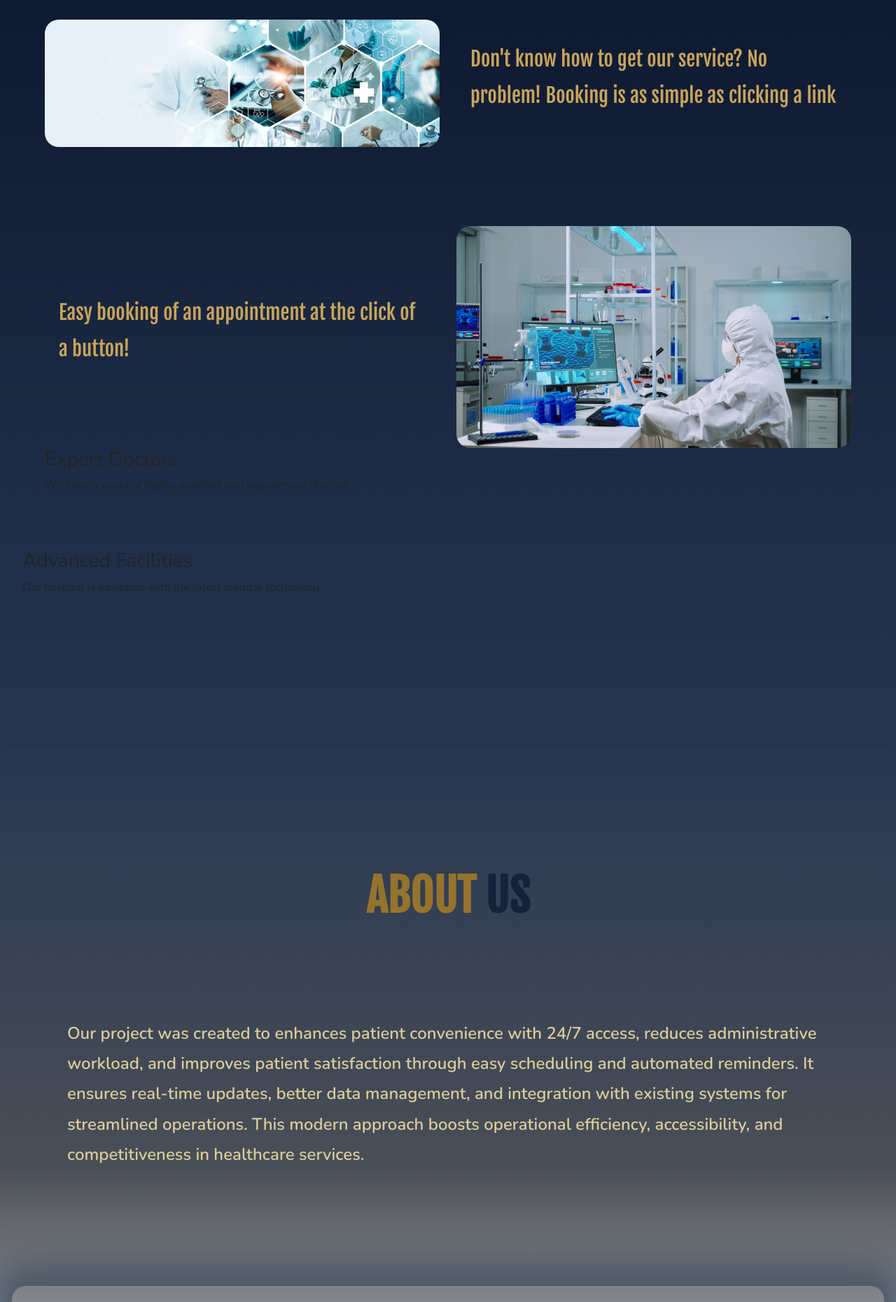
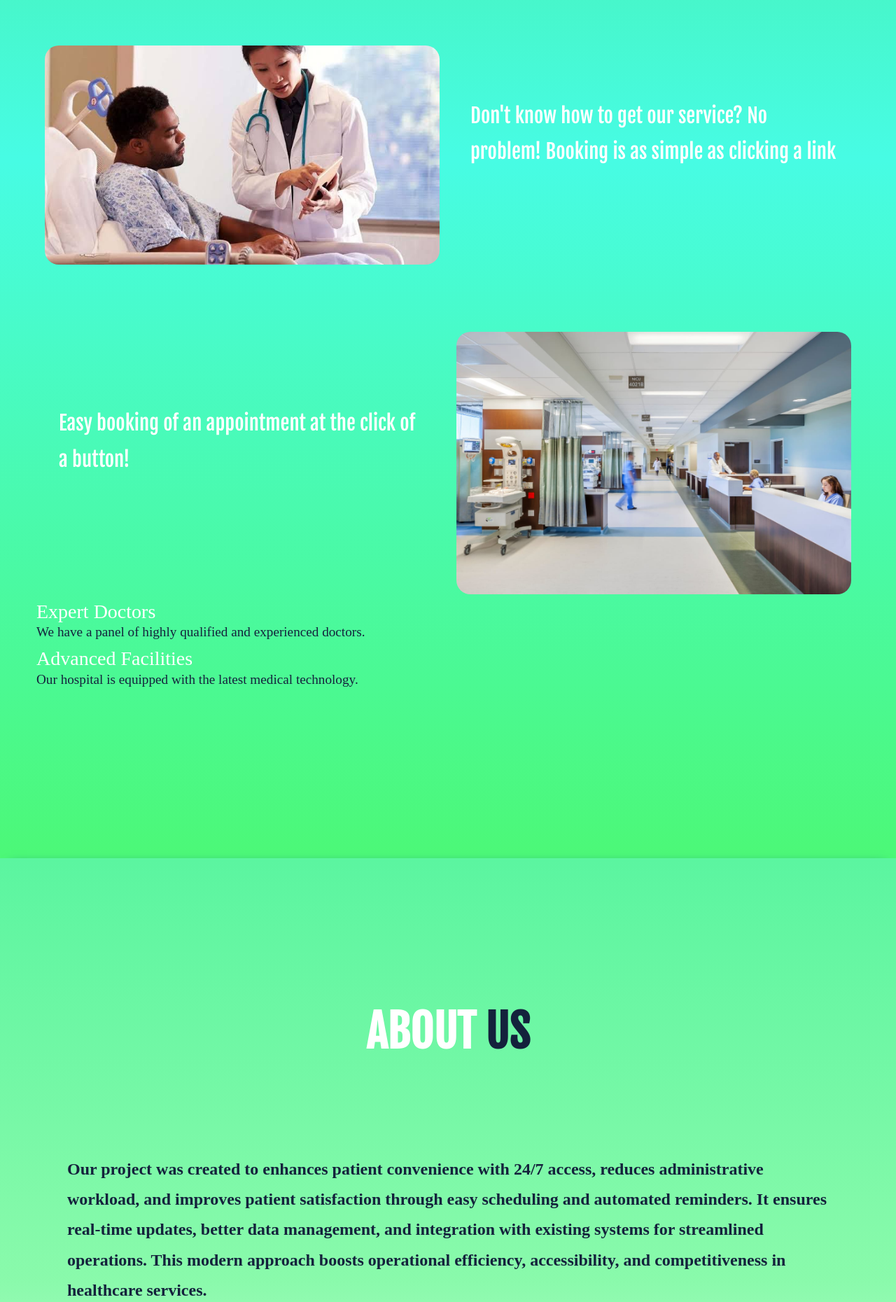
Before and after one commit to BelloAbdulmujib/MedEase_Portfolio_Project, a Flask app: page / in a window 1280 px wide. Shown: the part 1802-3662 px from the top of the page at 70% size. Run offline with Flask 3, Linux system fonts and the light colour scheme; some libraries are stand-ins or nearby versions.

Commit message:
MedEase_Portfolio_Project

```diff
--- a/app/static/style/landing.css
+++ b/app/static/style/landing.css
@@ -1,6 +1,7 @@
 @import url('https://fonts.googleapis.com/css2?family=Fjalla+One&family=Nunito:ital,wght@0,200..1000;1,200..1000&display=swap');
 
-*{
+
+body{
     margin: 0;
     padding: 0;
     box-sizing: border-box;
@@ -9,11 +10,10 @@
 }
 
 #intro{
-    height: 100vh;
+    height: 120vh;
     /* width: 1150px;  */
     width: 100%;
-    background-color: rgba(2, 17, 30, 0.187);
-    background-image: url(../images/globe.jpg);
+    background-image: linear-gradient(rgb(66, 250, 149), rgb(164, 179, 248), rgb(94, 243, 156));
     background-size: cover;
     background-blend-mode: multiply;
     display: flex;
@@ -24,7 +24,7 @@
 
 
 nav{
-    background-color: rgb(1, 1, 1);
+    background-color: rgb(20,34,60);
     /* width: 1150px; */
     width: 100%;
     display: flex;
@@ -35,8 +35,8 @@
 
 nav a{
     text-decoration: none;
-    color: rgb(200,164,91);
-    font-family: "Fjalla One";
+    color: #fff;
+    font-family: Cambria, Cochin, Georgia, Times, 'Times New Roman', serif;
     font-size: x-large;
     margin: 0.5rem;
     padding: 0.5rem;
@@ -45,8 +45,8 @@
 }
 
 nav a:hover{
-    color: rgb(200,164,91);
-    border-bottom: 0.1rem solid rgb(202,164,91);
+    color: rgb(91, 200, 124);
+    border-bottom: 0.1rem solid rgb(91, 202, 137);
     padding: 0.25rem;
 }
 
@@ -64,22 +64,47 @@
 }
 
 .main-text div{
-    color: rgb(200, 164, 91);
-    font-family: "Fjalla One", sans-serif;
+    color: #fff;
+    font-family: 'Times New Roman', Times, serif;
 }
 
 .main-text .txt-1{
-    font-size: 6vw;
-    font-weight: 800;
+    font-size: 55px;
+    font-weight: 400;
+    height: 150px;
+    color: rgb(20,34,60);
+}
+
+.main-text .txt-1 h1{
+    font-size: 25px;
+    font-weight: 400;
+    height: 120px;
+    color: #fff;
 }
 
 .main-text .txt-2{
     font-size: xx-large;
+    color: rgb(20,34,60);
+    font-weight: 300;
+}
+
+section .content p{
+    font-size: 25px;
+    font-weight: 400;
+    height: 180px;
+    padding: 2rem;
+    font-family: 'Times New Roman', Times, serif;
+    color: rgb(20,34,60);
+}
+
+section image{
+    height: 280px;
+    padding: 2rem;
 }
 #features{
     height: 250vh;
     width: 100%;
-    background-image: linear-gradient(rgb(0,14,30), rgb(15, 27, 51), rgb(38,54,81));
+    background-image: linear-gradient(rgb(72, 228, 119), rgb(71, 252, 228), rgb(76, 248, 119));
     box-shadow: 0 -5px 15px -15px rgb(38,54,81);
     display: flex;
     flex-direction: column;
@@ -91,12 +116,13 @@
 #features .heading {
 font-family: "Fjalla One";
 text-align: center;
-color: rgb(200,164,91);
+color: rgb(20,34,60);
 font-weight: 700;
 font-size: 4rem;
 padding-bottom: 3rem;
 text-transform: uppercase;
-margin-top: 30px;
+margin-top: 140px;
+height: 60px;
 }
 
 
@@ -138,16 +164,35 @@
     font-size: 1.8rem;
     padding: 1rem 0;
     /* color: rgb(20,34,60); */
-    color: rgb(200,164,91);
+    color: #fff;
     line-height: 1.8;
+    font-weight: 400;
+}
+
+#features .row .feature-item{
+    font-family: 'Times New Roman', Times, serif;
+    font-size: 1.2rem;
+    padding: 0.5rem 0;
+    /* color: rgb(20,34,60); */
+    color: #fff;
+    line-height: 0.5;
+    font-weight: 400;
+    height: 250px;
+}
+
+#features .row .feature-item p{
+    font-family: 'Times New Roman', Times, serif;
+    font-size: 1.2rem;
+    color: rgb(20,34,60);
+    line-height: 0.5;
     font-weight: 400;
 }
 
 #about{
     height: 150vh;
     width: 100%;
-    background-image: linear-gradient(rgba(38, 54, 81, 1), rgba(18, 24, 35, 0.763), rgba(18, 24, 35, 0) );
-    box-shadow: 0 -5px 15px -15px rgba(0, 14, 30, 1);
+    background-image: linear-gradient(rgb(91, 245, 160), rgba(101, 248, 145, 0.763), rgba(57, 241, 57, 0) );
+    box-shadow: 0 -5px 15px -15px rgb(3, 89, 122);
     display: flex;
     flex-direction: column;
     justify-content: center;
@@ -169,7 +214,7 @@
 #about .heading span{
     font-family: "Fjalla One";
     /* color: rgb(202,182,141); */
-    color: rgb(149 115 45);
+    color: #fff;
     font-weight: 700;
  }
 
@@ -203,7 +248,7 @@
 #about .row .content p{
     font-size: 1.5rem;
     padding: 1rem 0;
-    color: rgb(218, 205, 155);
+    color: rgb(20,34,60);
     line-height: 1.8;
     font-weight: 600;
 
--- a/app/templates/landing.html
+++ b/app/templates/landing.html
@@ -18,12 +18,29 @@
           <a href="#features">Features</a>
           <a href="#about">About</a>
           <a href="/register">Sign Up</a>
+          <a href="/login">Login</a>
         </nav>
     </header>
     <section id="intro">
         <div class="main-text">
-            <div class="txt-1">Book an appointment with us from your home</div>
-            <div class="txt-2">at MedEase Hospital service</div>
+            <div class="txt-1"> Welcome to <strong>MedEase</strong> Online Booking and Management System.
+              <h1>Where we prioritize your health and convenience. Our cutting-edge hospital management system allows you to book appointments,
+              manage your healthcare records, and access a wealth of medical resources all from the comfort of your home
+              <br>Book an appointment with us from your home.</h1>
+            </div>
+            <div class="txt-2">MedEase Hospital is always at your Service </div>
+        </div>
+        <div class="row">
+
+          <div class="image">
+            <img src="{{ url_for('static', filename='images/hosp_reception.jpg') }}">
+          </div>
+          <div class="content">
+            <p>
+              Experience seamless appointment scheduling with our user-friendly hospital booking website. Book your appointment anytime, from anywhere.
+              Enjoy quick and hassle-free appointment bookings with our state-of-the-art online platform. Your health matters, and so does your time.
+            </p>
+          </div>
         </div>
     </section>
 
@@ -35,12 +52,12 @@
       <div class="row">
         <div class="content">
           <p>
-           Our team is available round the clock to assist you with any queries.
+           Take control of your healthcare journey with our advanced booking system. Easily schedule, reschedule, or cancel appointments at your convenience.
            Enjoy a Compassionate Care and Exceptional Service with MedEase
           </p>
         </div>
         <div class="image">
-          <img src="{{ url_for('static', filename='../images/1') }}">
+          <img src="{{ url_for('static', filename='images/doc_att_patient1.jpg') }}">
         </div>
 
       </div>
@@ -48,7 +65,7 @@
         <div class="row">
 
           <div class="image">
-            <img src="{{ url_for('static', filename='images/2 background.jpg') }}">
+            <img src="{{ url_for('static', filename='images/doc_att_patient2.jpg') }}">
           </div>
           <div class="content">
             <p>
@@ -64,17 +81,15 @@
               </p>
             </div>
             <div class="image">
-              <img src="{{ url_for('static', filename='images/chemist.jpg') }}">
+              <img src="{{ url_for('static', filename='images/hosp_walkway.jpg') }}">
             </div>
             <div class="feature-item">
               <h3>Expert Doctors</h3>
               <p>We have a panel of highly qualified and experienced doctors.</p>
+              <h3>Advanced Facilities</h3>
+              <p>Our hospital is equipped with the latest medical technology.</p>
           </div>
           </div>
-          <div class="feature-item">
-                    <h3>Advanced Facilities</h3>
-                    <p>Our hospital is equipped with the latest medical technology.</p>
-                </div>
     </section>
     <section id="about">
       <h1 class="heading"> <span>About</span> us</h1>
```
Also changed, not shown: app/static/images/hosp_reception.jpg (renamed from app/static/images/hosp_recetion.jpg).
